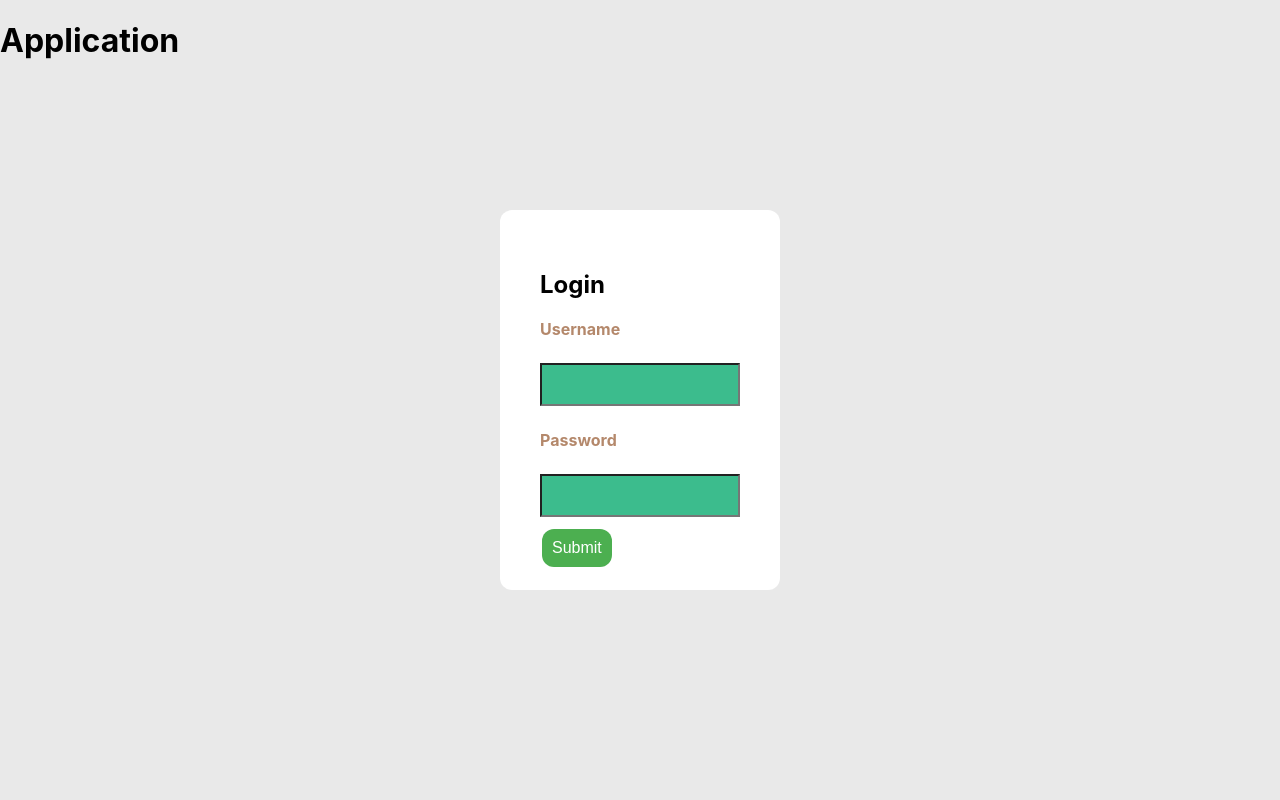
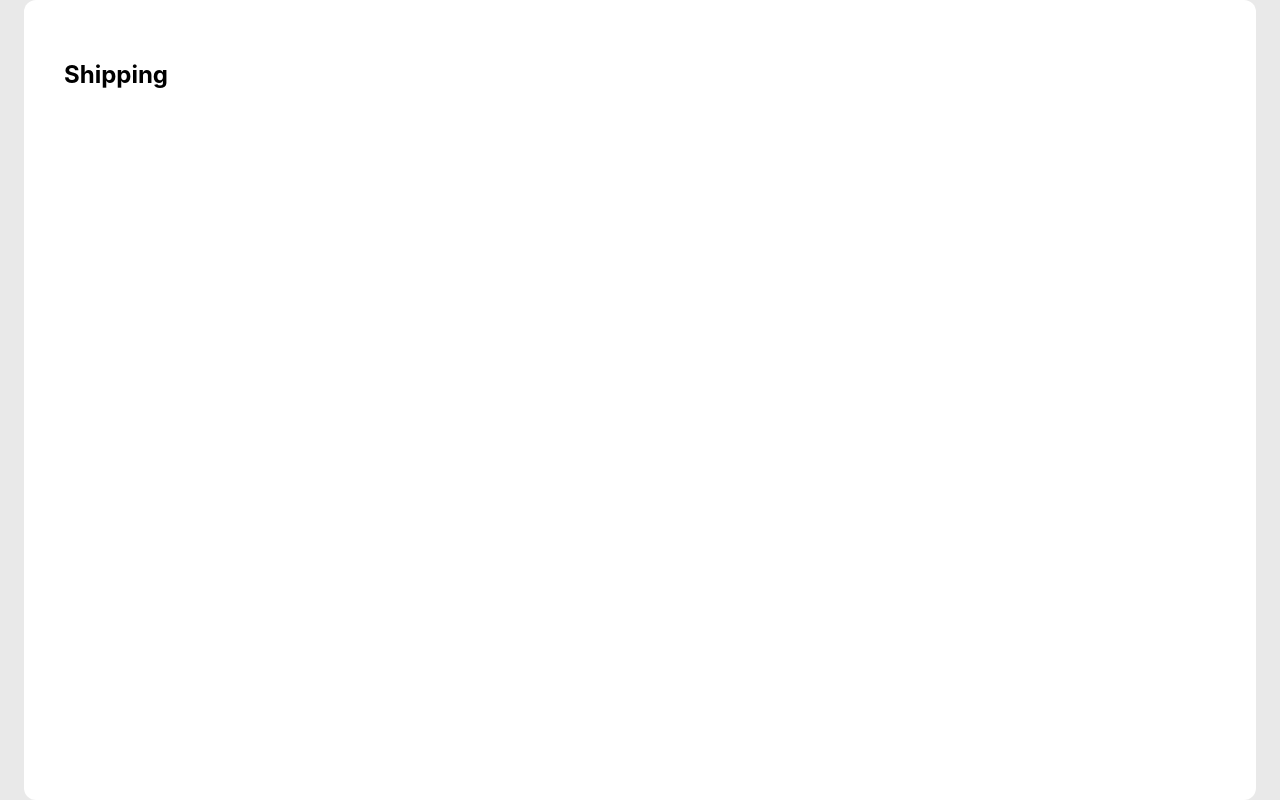
Before and after one commit to Prabuatcontec/deepblu-frontend-shipping, a React (Create React App) app in the folder shipping/: page /shipping in a window 1280 px wide. Before the commit this address led to /. Built offline with nearby package versions, Linux system fonts and the light colour scheme.

Commit message:
shipping page change

```diff
--- a/shipping/src/App.js
+++ b/shipping/src/App.js
@@ -11,11 +11,10 @@ function App() {
   );
   return (
     <div className="wrapper">
-      <h1>Application</h1>
       <BrowserRouter>
         <Routes>
           <Route path="/dashboard" element={isLoggedIn ? <Dashboard/> : <Navigate to='/'/>} />
-          <Route path="/shipping" element={isLoggedIn ? <Shipping/> : <Navigate to='/'/>} />
+          <Route path="/shipping" element={<Shipping/>} />
           <Route path="/" element={!isLoggedIn ? <Login/> : <Navigate to='/shipping'/>}/>
 
         </Routes>
--- a/shipping/src/components/Dashboard/Dashboard.js
+++ b/shipping/src/components/Dashboard/Dashboard.js
@@ -2,6 +2,8 @@ import React from 'react';
 
 export default function Dashboard() {
   return(
+    <div class="container">
     <h2>Dashboard</h2>
+    </div>
   );
 }
--- a/shipping/src/components/Shipping/Shipping.js
+++ b/shipping/src/components/Shipping/Shipping.js
@@ -1,7 +1,10 @@
-import React from 'react';
+import React, {useState} from 'react';
 
 export default function Shipping() {
+
   return(
-    <h2>Shipping</h2>
+    <div class="container">
+      <h2>Shipping</h2>
+    </div>
   );
 }
--- a/shipping/src/index.css
+++ b/shipping/src/index.css
@@ -72,6 +72,18 @@ input[type=password]:focus {
   border-radius: 12px;
   margin: auto;
 }
+.container {
+  width: 90%;
+  background-color: white;
+  position: absolute;
+  padding: 40px;
+  top:0;
+  bottom: 0;
+  left: 0;
+  right: 0;
+  border-radius: 12px;
+  margin: auto;
+}
 button:hover{
   background-color: gray;
 
```
